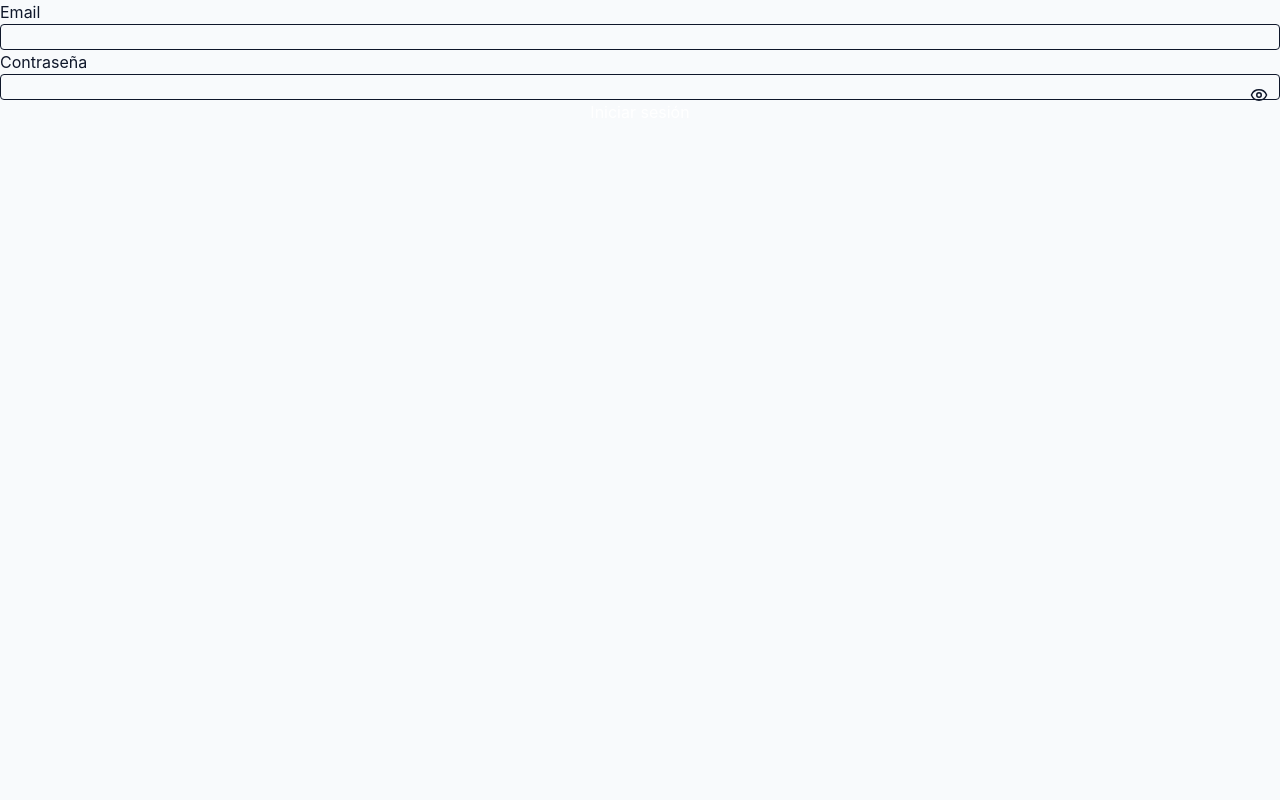
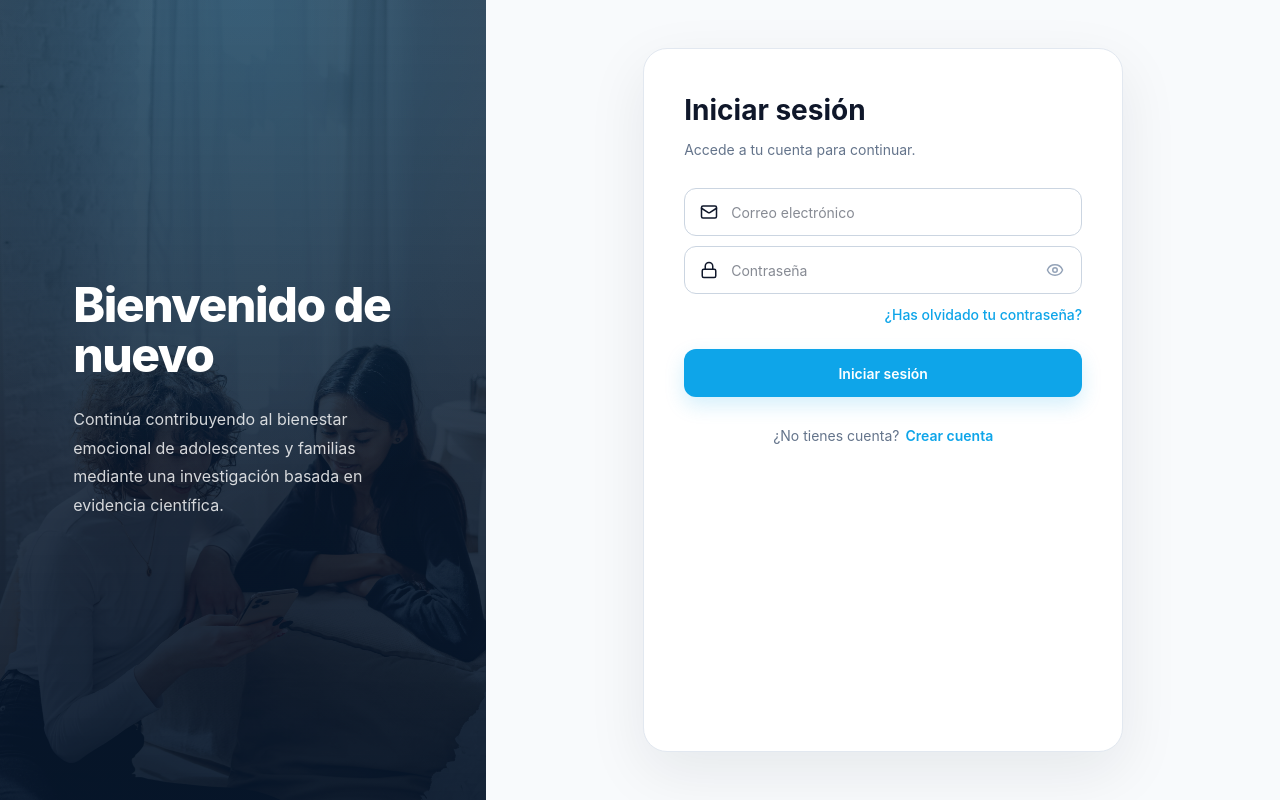
Before and after one commit to HugoCaparross/alpha-help, a Next.js app: page /login in a window 1280 px wide. Built offline with nearby package versions, Linux system fonts and the light colour scheme; no server answers.

Commit message:
login y registro funcionando correctamente

```diff
--- a/app/(auth)/login/page.tsx
+++ b/app/(auth)/login/page.tsx
@@ -3,10 +3,30 @@ import LoginForm from "@/components/auth/LoginForm";
 export default function LoginPage() {
   return (
     <main className="auth-layout">
+      <section className="auth-hero">
+        <div className="auth-hero-overlay" />
 
-      <div className="auth-panel">
-        <LoginForm />
-      </div>
+        <div className="auth-hero-content">
+          <h1 className="auth-hero-title">Bienvenido de nuevo</h1>
+
+          <p className="auth-hero-description">
+            Continúa contribuyendo al bienestar emocional de adolescentes y
+            familias mediante una investigación basada en evidencia científica.
+          </p>
+        </div>
+      </section>
+
+      <section className="auth-form-section">
+        <div
+          className="register-card"
+          style={{
+            maxWidth: "480px",
+            padding: "40px",
+          }}
+        >
+          <LoginForm />
+        </div>
+      </section>
     </main>
   );
 }
--- a/app/layout.tsx
+++ b/app/layout.tsx
@@ -1,6 +1,7 @@
 import type { Metadata } from "next";
 import "./globals.css";
 import "@/components/styles/landing.css";
+import "@/components/styles/auth.css"
 
 import SupabaseProvider from "@/components/providers/SupabaseProvider";
 
--- a/components/auth/LoginForm.tsx
+++ b/components/auth/LoginForm.tsx
@@ -2,7 +2,9 @@
 
 import { useState } from "react";
 import { useRouter } from "next/navigation";
-import { Eye, EyeOff } from "lucide-react";
+
+import { Eye, EyeOff, Mail, Lock } from "lucide-react";
+
 import { supabase } from "@/lib/supabase/client";
 
 export default function LoginForm() {
@@ -11,32 +13,28 @@ export default function LoginForm() {
   const [email, setEmail] = useState("");
   const [password, setPassword] = useState("");
 
-  const [showPassword, setShowPassword] =
-    useState(false);
+  const [showPassword, setShowPassword] = useState(false);
 
   const [loading, setLoading] = useState(false);
 
   const [error, setError] = useState("");
 
-  async function handleLogin(
-    e: React.FormEvent<HTMLFormElement>
-  ) {
+  async function handleLogin(e: React.FormEvent<HTMLFormElement>) {
     e.preventDefault();
 
     setLoading(true);
     setError("");
 
-    const { error } =
-      await supabase.auth.signInWithPassword({
+    const { error } = await supabase.auth.signInWithPassword({
       email,
       password,
     });
 
     if (error) {
-      setError(
-        "Correo o contraseña incorrectos."
-      );
+      setError("Correo o contraseña incorrectos.");
+
       setLoading(false);
+
       return;
     }
 
@@ -45,73 +43,72 @@ export default function LoginForm() {
   }
 
   return (
-    <form
-      onSubmit={handleLogin}
-      className="space-y-4"
-    >
-      <div>
-        <label>Email</label>
+    <form onSubmit={handleLogin}>
+      <div className="register-header">
+        <h1 className="register-title">Iniciar sesión</h1>
+
+        <p className="register-description">
+          Accede a tu cuenta para continuar.
+        </p>
+      </div>
+
+      {/* EMAIL */}
+
+      <div className="auth-field">
+        <div className="auth-input-wrapper">
+          <Mail size={18} className="auth-input-icon" />
 
           <input
             type="email"
             required
+            placeholder="Correo electrónico"
             value={email}
-          onChange={(e) =>
-            setEmail(e.target.value)
-          }
-          className="w-full border rounded p-2"
+            onChange={(e) => setEmail(e.target.value)}
+            className="auth-input auth-input-with-icon"
           />
         </div>
+      </div>
 
-      <div>
-        <label>Contraseña</label>
+      {/* PASSWORD */}
 
-        <div className="relative">
+      <div className="auth-field">
+        <div className="auth-input-wrapper">
+          <Lock size={18} className="auth-input-icon" />
+
           <input
-            type={
-              showPassword
-                ? "text"
-                : "password"
-            }
+            type={showPassword ? "text" : "password"}
             required
+            placeholder="Contraseña"
             value={password}
-            onChange={(e) =>
-              setPassword(e.target.value)
-            }
-            className="w-full border rounded p-2 pr-10"
+            onChange={(e) => setPassword(e.target.value)}
+            className="auth-input auth-input-with-icon"
           />
 
           <button
             type="button"
-            onClick={() =>
-              setShowPassword(!showPassword)
-            }
-            className="absolute right-3 top-3"
+            className="auth-toggle"
+            onClick={() => setShowPassword(!showPassword)}
           >
-            {showPassword ? (
-              <EyeOff size={18} />
-            ) : (
-              <Eye size={18} />
-            )}
+            {showPassword ? <EyeOff size={18} /> : <Eye size={18} />}
           </button>
         </div>
       </div>
 
-      {error && (
-        <p className="text-red-500 text-sm">
-          {error}
-        </p>
-      )}
+      <div className="login-links">
+        <a href="/forgot-password">¿Has olvidado tu contraseña?</a>
+      </div>
 
-      <button
-        type="submit"
-        disabled={loading}
-        className="w-full bg-blue-600 text-white rounded p-2"
-      >
-        {loading
-          ? "Iniciando sesión..."
-          : "Iniciar sesión"}
+      {error && <p className="auth-error">{error}</p>}
+
+      <button type="submit" disabled={loading} className="btn-primary btn-full">
+        {loading ? "Iniciando sesión..." : "Iniciar sesión"}
       </button>
+
+      <div className="login-footer">
+        <span>¿No tienes cuenta?</span>
+
+        <a href="/register">Crear cuenta</a>
+      </div>
     </form>
   );
 }
--- a/components/auth/RegisterStepAccount.tsx
+++ b/components/auth/RegisterStepAccount.tsx
@@ -2,6 +2,7 @@
 
 import { Eye, EyeOff, ArrowRight, Mail, Lock } from "lucide-react";
 import { useState } from "react";
+import Link from "next/link";
 
 import type { RegisterData } from "./register.types";
 
@@ -87,9 +88,11 @@ export default function RegisterStepAccount({
             }))
           }
         >
-          <span className="region-card-icon">🇪🇸</span>
+          <span className="region-card-title">España</span>
 
-          <span className="region-card-title">España</span>
+          <span className="region-card-description">
+            Participantes residentes en España
+          </span>
         </button>
 
         <button
@@ -104,9 +107,11 @@ export default function RegisterStepAccount({
             }))
           }
         >
-          <span className="region-card-icon">🌎</span>
+          <span className="region-card-title">Latinoamérica</span>
 
-          <span className="region-card-title">Latinoamérica</span>
+          <span className="region-card-description">
+            Participantes residentes en Latinoamérica
+          </span>
         </button>
       </div>
 
@@ -190,6 +195,12 @@ export default function RegisterStepAccount({
 
       {error && <p className="auth-error">{error}</p>}
 
+      <div className="register-login-link">
+        <span>¿Ya tienes cuenta?</span>
+
+        <Link href="/login">Iniciar sesión</Link>
+      </div>
+
       <div className="step-actions step-actions-full">
         <button
           type="button"
--- a/components/auth/RegisterStepChild.tsx
+++ b/components/auth/RegisterStepChild.tsx
@@ -1,20 +1,15 @@
 "use client";
 
 import { useEffect, useState } from "react";
-
 import { ArrowLeft, ArrowRight } from "lucide-react";
 
 import type { RegisterData, ChildData } from "./register.types";
-
 import { childSchema } from "@/lib/utils/validators";
 
 interface Props {
   formData: RegisterData;
-
   setFormData: React.Dispatch<React.SetStateAction<RegisterData>>;
-
   nextStep: () => void;
-
   previousStep: () => void;
 }
 
@@ -76,12 +71,10 @@ export default function RegisterStepChild({
 
     if (!result.success) {
       setError(result.error.issues[0].message);
-
       return;
     }
 
     setError("");
-
     nextStep();
   }
 
@@ -94,21 +87,12 @@ export default function RegisterStepChild({
       </p>
 
       {formData.children.map((child, index) => (
-        <div
-          key={index}
-          className="summary-item"
-          style={{
-            marginBottom: "16px",
-          }}
-        >
-          <h3
-            style={{
-              marginBottom: "16px",
-            }}
-          >
+        <div key={index} className="child-card">
+          <h3 className="child-title">
             {["Primer", "Segundo", "Tercer", "Cuarto", "Quinto"][index]} hijo/a
           </h3>
 
+          <div className="child-grid">
             <div className="auth-field">
               <label className="auth-label">Edad</label>
 
@@ -131,14 +115,12 @@ export default function RegisterStepChild({
                 onChange={(e) => updateChild(index, "gender", e.target.value)}
               >
                 <option value="">Selecciona una opción</option>
-
                 <option value="Mujer">Mujer</option>
-
                 <option value="Hombre">Hombre</option>
               </select>
             </div>
 
-          <div className="auth-field">
+            <div className="auth-field child-full-width">
               <label className="auth-label">
                 ¿Ha recibido atención psicológica?
               </label>
@@ -155,9 +137,9 @@ export default function RegisterStepChild({
                 }
               >
                 <option value="No">No</option>
-
                 <option value="Sí">Sí</option>
               </select>
+            </div>
           </div>
         </div>
       ))}
--- a/components/auth/RegisterStepSummary.tsx
+++ b/components/auth/RegisterStepSummary.tsx
@@ -31,6 +31,7 @@ export default function RegisterStepSummary({
         Revisa la información antes de completar el registro.
       </p>
 
+      <div className="summary-layout">
         <div className="register-summary">
           {/* CUENTA */}
 
@@ -133,14 +134,13 @@ export default function RegisterStepSummary({
           ))}
         </div>
 
-      {/* AVISO */}
-
         <div className="summary-notice">
           <p className="summary-notice-text">
             <CheckCircle size={18} />
             Toda la información será tratada de forma confidencial y utilizada
             exclusivamente para investigación científica.
           </p>
+        </div>
       </div>
 
       {submitError && <p className="auth-error">{submitError}</p>}
--- a/components/auth/RegisterWizard.tsx
+++ b/components/auth/RegisterWizard.tsx
@@ -104,17 +104,6 @@ export default function RegisterWizard() {
         },
       });
 
-      console.log("========== SIGNUP RESULT ==========");
-      console.log("DATA:", data);
-      console.log("ERROR:", error);
-
-      if (error) {
-        console.log("ERROR MESSAGE:", error.message);
-        console.log("ERROR STATUS:", error.status);
-        console.log("ERROR CODE:", error.code);
-        console.log("FULL ERROR:", JSON.stringify(error, null, 2));
-      }
-
       if (error) {
         console.error("SUPABASE ERROR:", error);
 
@@ -138,21 +127,50 @@ export default function RegisterWizard() {
   return (
     <div className="register-card">
       <div className="register-stepper">
-        <div className={`step-item ${step >= 1 ? "active" : ""}`}>Cuenta</div>
+        <div
+          className={`step-item ${
+            step > 1 ? "completed" : step === 1 ? "active" : ""
+          }`}
+        >
+          Cuenta
+        </div>
 
-        <div className={`step-item ${step >= 2 ? "active" : ""}`}>
+        <div
+          className={`step-item ${
+            step > 2 ? "completed" : step === 2 ? "active" : ""
+          }`}
+        >
           Participante
         </div>
 
-        <div className={`step-item ${step >= 3 ? "active" : ""}`}>Familia</div>
-
-        <div className={`step-item ${step >= 4 ? "active" : ""}`}>Centro</div>
-
-        <div className={`step-item ${step >= 5 ? "active" : ""}`}>Hijos</div>
-
-        <div className={`step-item ${step >= 6 ? "active" : ""}`}>Resumen</div>
+        <div
+          className={`step-item ${
+            step > 3 ? "completed" : step === 3 ? "active" : ""
+          }`}
+        >
+          Familia
         </div>
 
+        <div
+          className={`step-item ${
+            step > 4 ? "completed" : step === 4 ? "active" : ""
+          }`}
+        >
+          Centro
+        </div>
+
+        <div
+          className={`step-item ${
+            step > 5 ? "completed" : step === 5 ? "active" : ""
+          }`}
+        >
+          Hijos
+        </div>
+
+        <div className={`step-item ${step === 6 ? "active" : ""}`}>Resumen</div>
+      </div>
+
+      <div className="register-step-content">
         {step === 1 && (
           <RegisterStepAccount
             formData={formData}
@@ -207,5 +225,6 @@ export default function RegisterWizard() {
           />
         )}
       </div>
+    </div>
   );
 }
--- a/components/styles/auth.css
+++ b/components/styles/auth.css
@@ -102,22 +102,28 @@
 
 .register-card {
   width: 100%;
-
   max-width: 620px;
 
+  display: flex;
+  flex-direction: column;
+
+  height: 88vh;
+
   background: white;
-
   border: 1px solid var(--neutral-200);
-
   border-radius: 24px;
 
   padding: 24px;
 
-  margin: 0;
+  box-shadow: 0 20px 60px rgba(15, 23, 42, 0.08);
+}
 
-  box-shadow: 0 20px 60px rgba(15, 23, 42, 0.08);
+.register-step-content {
+  flex: 1;
 
-  animation: registerFade 0.4s ease;
+  overflow-y: auto;
+
+  min-height: 0;
 
   padding-right: 8px;
 }
@@ -135,7 +141,7 @@
 }
 
 .register-header {
-  margin-bottom: 16px;
+  margin-bottom: 28px;
 }
 
 .register-title {
@@ -145,7 +151,7 @@
 
   color: var(--neutral-900);
 
-  margin-bottom: 0px;
+  margin-bottom: 8px;
 }
 
 .register-description {
@@ -211,7 +217,7 @@
 
   justify-content: space-between;
 
-  margin-bottom: 12px;
+  margin-bottom: 32px;
 
   position: relative;
 }
@@ -223,7 +229,7 @@
 
   text-align: center;
 
-  font-size: 12px;
+  font-size: 13px;
 
   font-weight: 600;
 
@@ -237,8 +243,8 @@
 
   display: block;
 
-  width: 16px;
-  height: 16px;
+  width: 20px;
+  height: 20px;
 
   margin: 0 auto 12px;
 
@@ -277,7 +283,20 @@
 
   border-color: var(--accent);
 
-  box-shadow: 0 0 0 6px rgba(14, 165, 233, 0.12);
+  box-shadow: 0 0 0 8px rgba(14, 165, 233, 0.12);
+}
+
+.step-item.completed {
+  color: var(--neutral-900);
+}
+
+.step-item.completed::before {
+  background: var(--accent);
+  border-color: var(--accent);
+}
+
+.step-item.completed::after {
+  background: var(--accent);
 }
 
 /* ==========================================
@@ -448,13 +467,15 @@ select.auth-input {
 
   flex-direction: column;
 
-  align-items: center;
+  align-items: flex-start;
 
   justify-content: center;
 
   gap: 8px;
 
-  height: 92px;
+  padding: 20px;
+
+  height: 120px;
 
   border: 1px solid var(--neutral-300);
 
@@ -476,23 +497,27 @@ select.auth-input {
 .region-card.active {
   border-color: var(--accent);
 
-  background: rgba(14, 165, 233, 0.08);
+  background: rgba(14, 165, 233, 0.06);
 
-  box-shadow: 0 0 0 4px rgba(14, 165, 233, 0.12);
-}
-
-.region-card-icon {
-  font-size: 24px;
-
-  line-height: 1;
+  box-shadow:
+    0 0 0 4px rgba(14, 165, 233, 0.1),
+    0 8px 24px rgba(14, 165, 233, 0.08);
 }
 
 .region-card-title {
-  font-size: 14px;
+  font-size: 16px;
 
-  font-weight: 600;
+  font-weight: 700;
 
   color: var(--neutral-900);
+}
+
+.region-card-description {
+  font-size: 13px;
+
+  line-height: 1.4;
+
+  color: var(--neutral-600);
 }
 
 /* ==========================================
@@ -521,15 +546,20 @@ select.auth-input {
 ========================================== */
 
 .register-summary {
-  max-height: 420px;
+  flex: 1;
+
+  min-height: 0;
+
   overflow-y: auto;
+
   display: flex;
-  max-height: 420px;
   flex-direction: column;
 
-  gap: 14px;
+  gap: 12px;
 
-  margin-top: 24px;
+  padding-right: 8px;
+
+  margin-top: 20px;
 }
 
 .summary-item {
@@ -643,3 +673,152 @@ select.auth-input {
 
   gap: 8px;
 }
+
+.child-card {
+  display: grid;
+
+  grid-template-columns: 140px 1fr;
+
+  padding: 16px;
+
+  margin-bottom: 20px;
+
+  border: 1px solid var(--neutral-200);
+
+  border-radius: 20px;
+
+  background: white;
+}
+
+.child-full-width {
+  grid-column: 1 / -1;
+}
+.child-title {
+  margin-bottom: 20px;
+
+  font-size: 18px;
+
+  font-weight: 700;
+
+  color: var(--neutral-900);
+}
+
+.summary-layout {
+  display: flex;
+
+  flex-direction: column;
+
+  flex: 1;
+
+  min-height: 0;
+}
+
+.summary-notice {
+  flex-shrink: 0;
+
+  margin-top: 16px;
+
+  padding: 16px;
+
+  border-radius: 14px;
+
+  background: rgba(14, 165, 233, 0.05);
+
+  border: 1px solid rgba(14, 165, 233, 0.15);
+}
+
+.summary-notice-text {
+  display: flex;
+
+  align-items: flex-start;
+
+  gap: 10px;
+
+  font-size: 14px;
+
+  line-height: 1.6;
+
+  color: var(--neutral-700);
+}
+
+.login-links {
+  display: flex;
+
+  justify-content: flex-end;
+
+  margin: 8px 0 24px;
+}
+
+.login-links a {
+  font-size: 14px;
+
+  color: var(--accent);
+
+  text-decoration: none;
+
+  font-weight: 500;
+
+  transition: opacity 0.2s ease;
+}
+
+.login-links a:hover {
+  text-decoration: underline;
+
+  opacity: 0.8;
+}
+
+.login-footer {
+  margin-top: 28px;
+
+  display: flex;
+  justify-content: center;
+  gap: 6px;
+
+  font-size: 14px;
+  color: var(--neutral-600);
+}
+
+.login-footer a {
+  font-weight: 600;
+  color: var(--accent);
+}
+
+.login-footer a:hover {
+  text-decoration: underline;
+}
+
+.register-login-link {
+  display: flex;
+
+  justify-content: center;
+
+  align-items: center;
+
+  gap: 6px;
+
+  margin-bottom: 18px;
+
+  font-size: 14px;
+
+  color: var(--neutral-600);
+}
+
+.register-login-link a {
+  color: var(--accent);
+
+  font-weight: 600;
+
+  text-decoration: none;
+
+  transition: 0.2s ease;
+}
+
+.register-login-link a:hover {
+  color: var(--accent-hover);
+
+  text-decoration: underline;
+}
+
+.login-card {
+  height: auto;
+}
```
Lines whose indentation alone changed are shown as unchanged.
